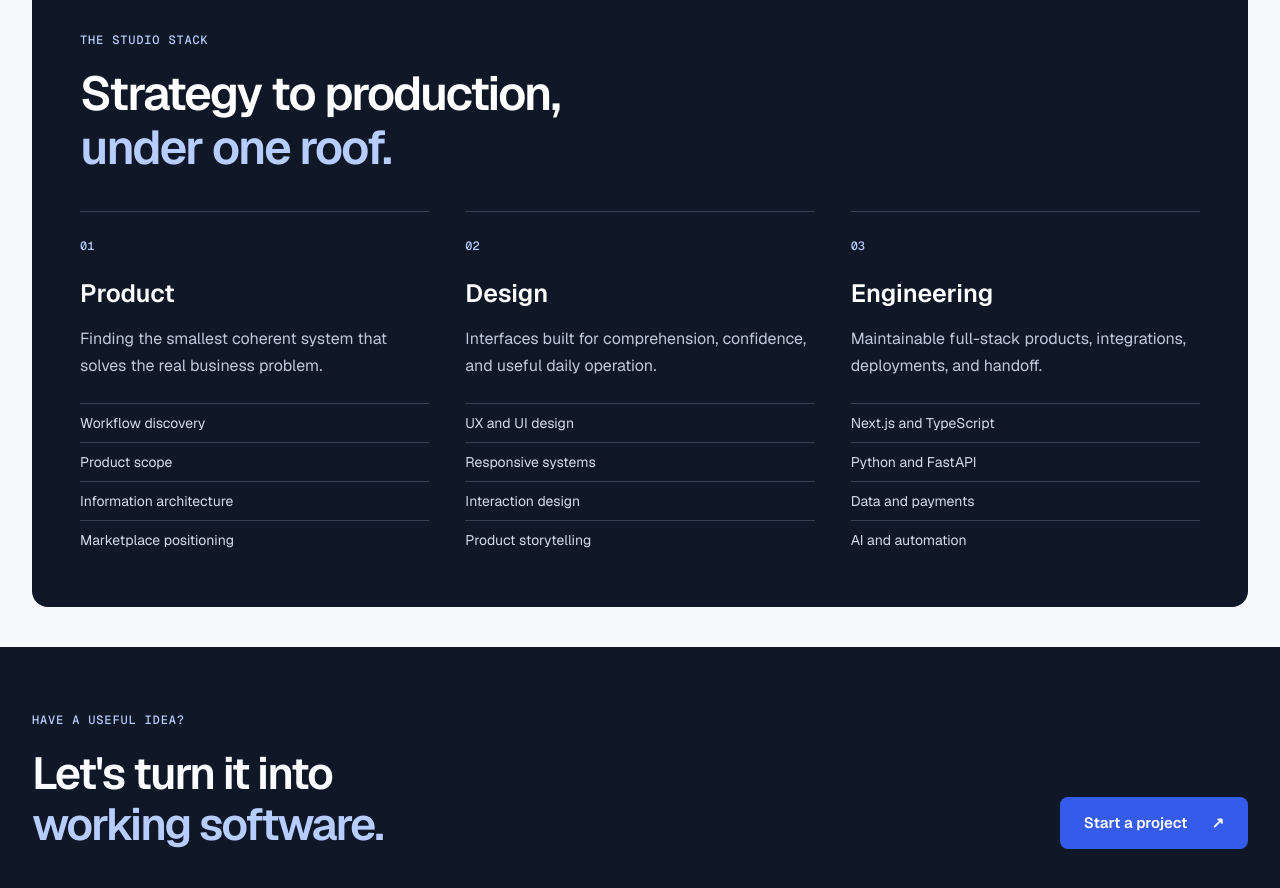
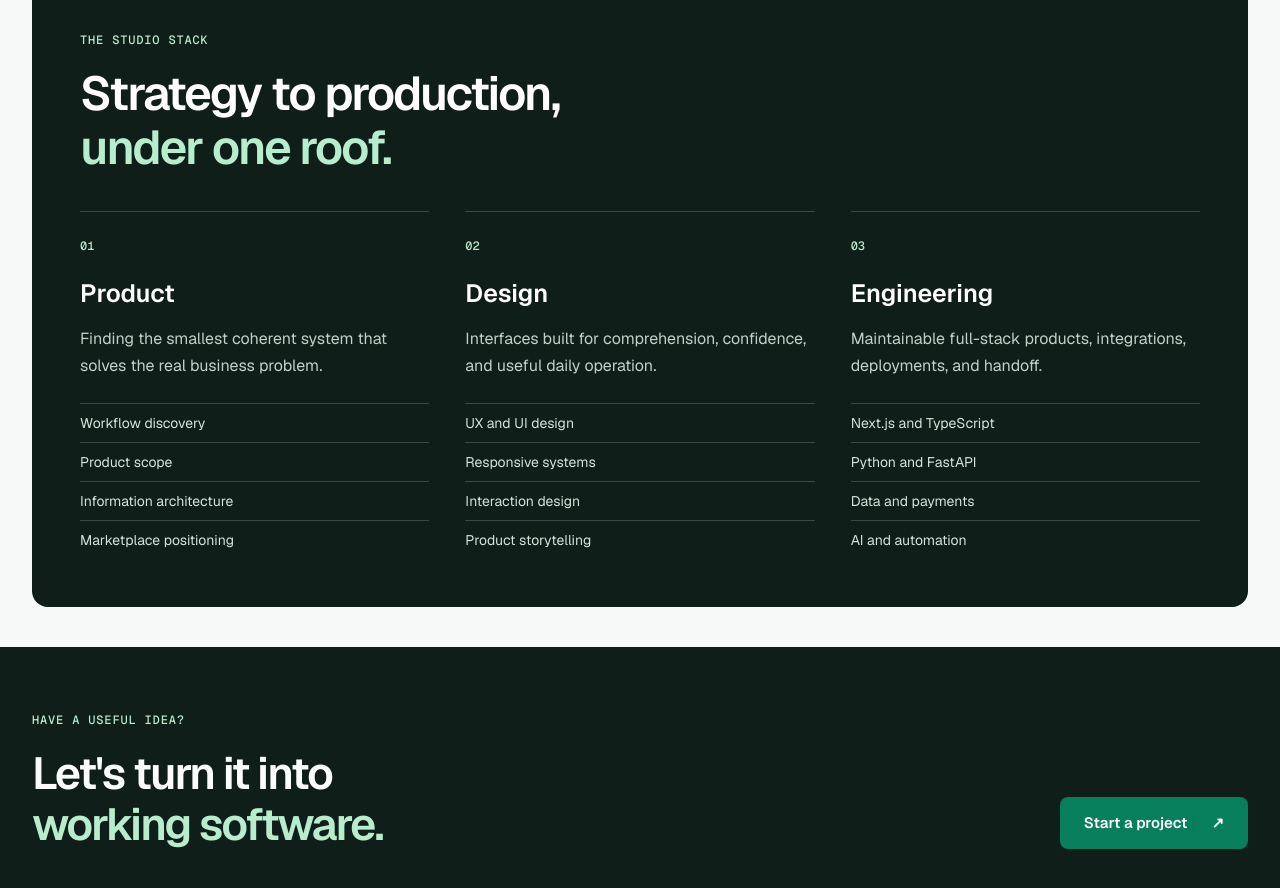
Before and after one commit to rongali-commits/IDO, a Next.js app: page /about in a window 1280 px wide. Shown: the part 1825-2713 px from the top of the page. Built offline with nearby package versions, Linux system fonts and the light colour scheme.

Commit message:
Replace blue studio palette with accessible green theme

```diff
--- a/app/globals.css
+++ b/app/globals.css
@@ -1,19 +1,19 @@
 /* Noerong: a precise, product-led studio. */
 :root {
-  --ink: #101827;
-  --ink-soft: #25334a;
-  --paper: #f6f8fb;
-  --paper-2: #e9eef5;
+  --ink: #101e19;
+  --ink-soft: #263d33;
+  --paper: #f6f9f7;
+  --paper-2: #e9f1ec;
   --white: #fff;
-  --accent: #345be9;
-  --accent-text: #244edb;
-  --accent-soft: #e8edff;
-  --lime: #b8cdff;
+  --accent: #087f5b;
+  --accent-text: #066747;
+  --accent-soft: #e3f3ea;
+  --lime: #b7edcd;
   --olive: var(--accent);
   --olive-text: var(--accent-text);
-  --muted: #5b677b;
-  --line: #dbe1ea;
-  --line-light: #344157;
+  --muted: #5b6c62;
+  --line: #d9e4dc;
+  --line-light: #344c40;
   --radius: 16px;
   --shell: min(1320px,calc(100% - 64px));
   --section-space: clamp(64px,6vw,96px);
@@ -33,7 +33,7 @@ body {
   -webkit-font-smoothing: antialiased;
 }
 ::selection {
-  background: #c8d5ff;
+  background: #c4ead2;
   color: var(--ink);
 }
 a {
@@ -246,7 +246,7 @@ p {
 .button-outline {
   color: var(--ink);
   background: transparent;
-  border-color: #a8b5c8;
+  border-color: #a8bcaf;
 }
 .button:hover {
   background: var(--ink-soft);
@@ -258,9 +258,9 @@ p {
   width: 7px;
   height: 7px;
   flex-shrink: 0;
-  background: #b8cdff;
+  background: #b7edcd;
   border-radius: 50%;
-  box-shadow: 0 0 0 4px #b8cdff15;
+  box-shadow: 0 0 0 4px #b7edcd15;
 }
 .tag-row {
   display: flex;
@@ -325,7 +325,7 @@ p {
   display: grid;
   grid-template-columns: minmax(0,1.2fr) minmax(0,1fr);
   align-items: center;
-  background: #edf1fc;
+  background: #edf5ef;
 }
 .project-row-image {
   position: relative;
@@ -415,8 +415,8 @@ p {
   gap: 48px;
   align-items: center;
   padding: 44px;
-  background: #e9eef9;
-  border: 1px solid #d7dfef;
+  background: #e9f2ec;
+  border: 1px solid #d7e6dc;
   border-radius: var(--radius);
 }
 .founder-portrait img {
@@ -576,7 +576,7 @@ p {
   line-height: 1.65;
 }
 .project-card:has(a:hover) {
-  border-color: #a4b4d0;
+  border-color: #a4bdae;
 }
 /* Case studies */
 .case-hero {
@@ -986,7 +986,7 @@ p {
   border-radius: var(--radius);
 }
 .capability-band .section-kicker,.capability-band h2 em,.capability-columns span {
-  color: #b8cdff;
+  color: #b7edcd;
 }
 .capability-band h2 {
   margin: 0 0 36px;
@@ -1013,7 +1013,7 @@ p {
   font-weight: 550;
 }
 .capability-columns p {
-  color: #bec9da;
+  color: #bfd2c7;
   line-height: 1.7;
 }
 .capability-columns ul {
@@ -1024,7 +1024,7 @@ p {
 .capability-columns li {
   padding: 10px 0;
   border-top: 1px solid var(--line-light);
-  color: #d3dceb;
+  color: #d4e3da;
   font-size: 14px;
 }
 /* Offers and contact */
@@ -1050,7 +1050,7 @@ p {
 }
 .offer-grid article.offer-recommended {
   background: var(--accent-soft);
-  border-color: #b7c6f3;
+  border-color: #b7d8c5;
 }
 .offer-eyebrow {
   margin: 0;
@@ -1093,7 +1093,7 @@ p {
 }
 .offer-grid .text-link {
   margin-top: auto;
-  border-top: 1px solid #c6cede;
+  border-top: 1px solid #c6d6cc;
   width: 100%;
   padding-top: 16px;
   justify-content: space-between;
@@ -1229,7 +1229,7 @@ p {
   padding: 13px 14px;
   color: var(--ink);
   background: white;
-  border: 1px solid #9baac0;
+  border: 1px solid #9bb3a4;
   border-radius: 8px;
   font: 400 16px/1.5 var(--font-geist),sans-serif;
 }
@@ -1578,7 +1578,7 @@ p {
 .site-footer {
   margin-top: 40px;
   padding-top: 64px;
-  color: #f9fbff;
+  color: #f9fcfa;
   background: var(--ink);
 }
 .site-footer-compact {
@@ -1595,10 +1595,10 @@ p {
 .footer-lead .section-kicker {
   grid-column: 1/-1;
   margin: 0;
-  color: #b8cdff;
+  color: #b7edcd;
 }
 .footer-lead h2 em {
-  color: #b8cdff;
+  color: #b7edcd;
 }
 .circle-link {
   display: inline-flex;
@@ -1627,7 +1627,7 @@ p {
 }
 .footer-main>div:first-child>p {
   margin: 22px 0 0;
-  color: #aab8d0;
+  color: #aabfb2;
   font-size: 15px;
   line-height: 1.7;
 }
@@ -1643,13 +1643,13 @@ p {
 }
 .footer-links nav span {
   margin-bottom: 6px;
-  color: #99a9c2;
+  color: #99b1a3;
   font: 500 12px/1.5 var(--font-mono),monospace;
   text-transform: uppercase;
 }
 .footer-links a {
   width: fit-content;
-  color: #d8e0ef;
+  color: #d8e7de;
   font-size: 14px;
 }
 .footer-links a:hover {
@@ -1666,7 +1666,7 @@ p {
   min-height: 80px;
   padding: 24px 0;
   border-top: 1px solid var(--line-light);
-  color: #aab8d0;
+  color: #aabfb2;
   font-size: 12px;
 }
 .policy-links {
@@ -1678,7 +1678,7 @@ p {
   color: white;
 }
 .site-footer a:focus-visible,.capability-band a:focus-visible {
-  outline-color: #b8cdff;
+  outline-color: #b7edcd;
 }
 /* Responsive composition */
 @media(max-width:1100px) {
@@ -1756,7 +1756,7 @@ p {
     padding: 12px 20px 20px;
     background: var(--paper);
     border-bottom: 1px solid var(--line);
-    box-shadow: 0 14px 30px #10182716;
+    box-shadow: 0 14px 30px #101e1916;
   }
   .mobile-menu:not([open]) nav {
     display: none;
--- a/app/studio-home.css
+++ b/app/studio-home.css
@@ -6,8 +6,8 @@
   padding: 36px 44px;
   margin-top: 24px;
   border-radius: 24px;
-  background: #101827;
-  color: #f9fbff;
+  background: #101e19;
+  color: #f9fcfa;
 }
 .studio-hero-copy {
   min-width: 0;
@@ -16,7 +16,7 @@
   display: flex;
   align-items: center;
   gap: 12px;
-  color: #c4d1e9;
+  color: #c5ded0;
   font-size: 12px;
   letter-spacing: .06em;
 }
@@ -29,13 +29,13 @@
   text-wrap: initial;
 }
 .studio-hero h1 span {
-  color: #aebfff;
+  color: #a5e5ba;
 }
 .studio-hero-description {
   max-width: 450px;
   font-size: 17px;
   line-height: 1.7;
-  color: #c2cbdc;
+  color: #c3d5cb;
 }
 .hero-actions {
   display: flex;
@@ -76,14 +76,14 @@
   font-weight: 550;
 }
 .hero-signature p span {
-  color: #a9b6cb;
+  color: #a9c0b3;
 }
 .hero-project {
   min-width: 0;
-  border: 1px solid #344157;
+  border: 1px solid #344c40;
   border-radius: 14px;
   overflow: hidden;
-  background: #1a263a;
+  background: #1a3025;
 }
 .hero-project-top {
   display: flex;
@@ -91,13 +91,13 @@
   gap: 12px;
   padding: 17px 20px;
   font: 500 12px/1.5 var(--font-mono),monospace;
-  color: #b5c4df;
+  color: #b5d0c0;
 }
 .hero-project-media {
   display: block;
   position: relative;
   aspect-ratio: 4/3;
-  background: #eceef3;
+  background: #edf2ee;
 }
 .hero-project-bottom {
   display: flex;
@@ -114,7 +114,7 @@
 }
 .hero-project-bottom p {
   margin: 0;
-  color: #b5c4df;
+  color: #b5d0c0;
   font-size: 14px;
 }
 .round-link {
@@ -123,7 +123,7 @@
   width: 44px;
   height: 44px;
   flex-shrink: 0;
-  border: 1px solid #61708a;
+  border: 1px solid #617e6c;
   border-radius: 50%;
   font-size: 22px;
 }
@@ -132,7 +132,7 @@
   border-color: var(--accent);
 }
 .studio-hero a:focus-visible {
-  outline-color: #b8cdff;
+  outline-color: #b7edcd;
 }
 @media(min-width:901px) and (max-height:760px) {
   .studio-hero {
```
Also changed, not shown: components/studio-assistant.css (+4 -4 lines).
